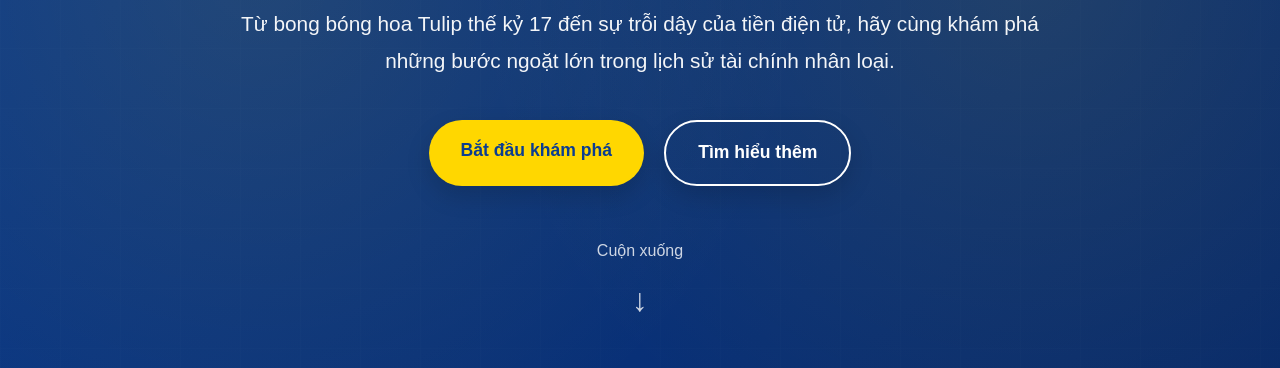
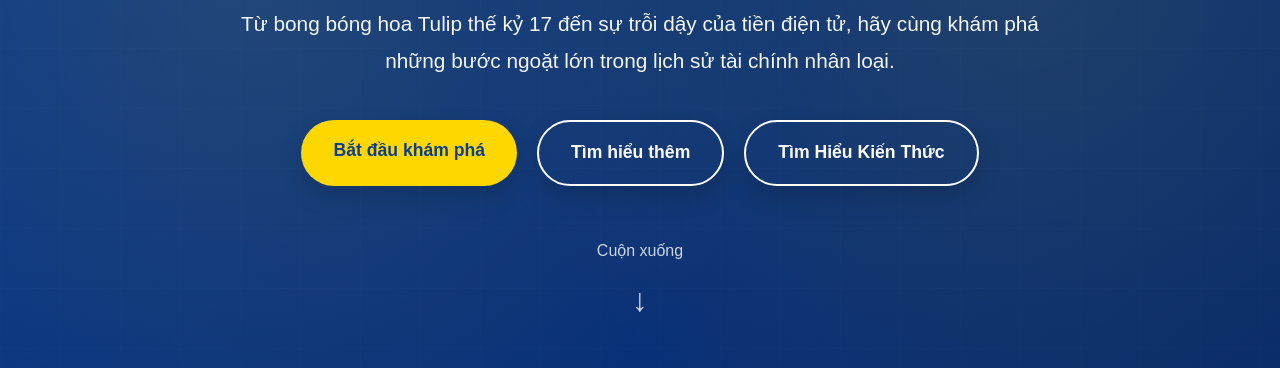
Before and after one commit to swnnmt/mln122, a website: page index.html in a window 1280 px wide. Shown: the part 432-800 px from the top of the page. Drawn offline with Linux system fonts and the light colour scheme.

Commit message:
update quizt

```diff
--- a/index.html
+++ b/index.html
@@ -44,6 +44,7 @@
                 <div class="hero-buttons">
                     <a href="#interactive" class="btn btn-primary">Bắt đầu khám phá</a>
                     <a href="#about" class="btn btn-secondary">Tìm hiểu thêm</a>
+                    <a href="https://quizlet.com/vn/1106565678/mln122-lich-su-tai-chinh-toan-cau-flash-cards/" target="_blank" class="btn btn-secondary">Tìm Hiểu Kiến Thức</a>
                 </div>
             </div>
         </div>
```
